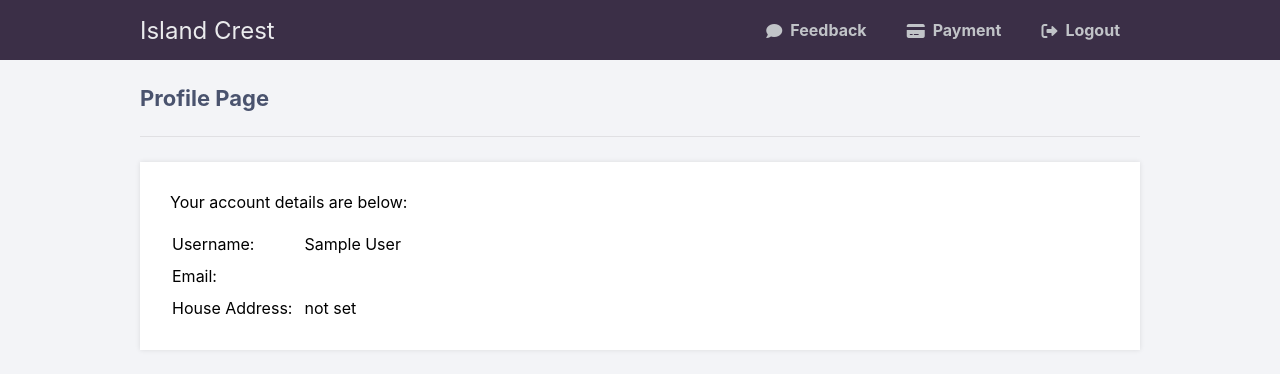
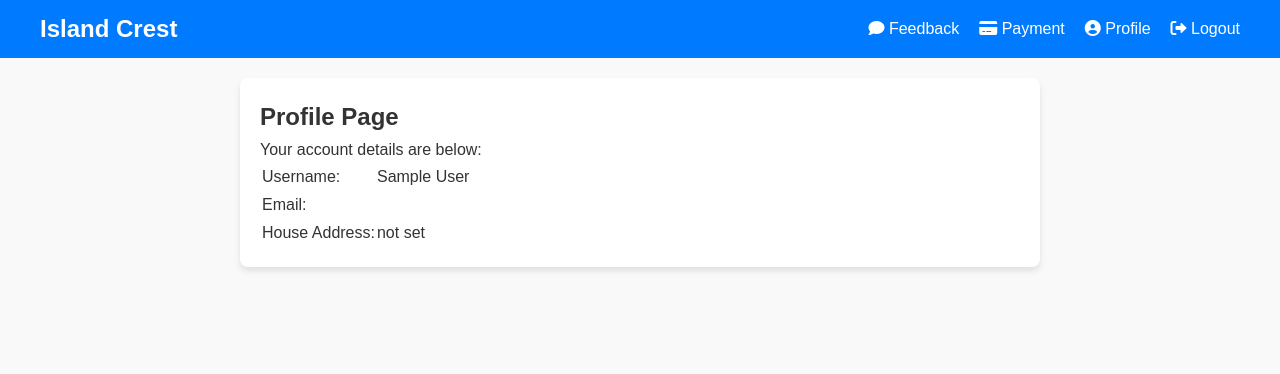
Before and after one commit to Darr3n2GG/Condominium_Management_System, a PHP site: page /frontend/profile.php in a window 1280 px wide. Shown: the top 374 px of the page. Run offline with PHP 8.4, Linux system fonts and the light colour scheme; the visitor is signed in with stand-in values (Sample User, id 1); data that the repository does not hold is empty.

Commit message:
profile page style follow

```diff
--- /dev/null
+++ b/assets/profile.css
@@ -0,0 +1,59 @@
+* {
+    margin: 0;
+    padding: 0;
+    box-sizing: border-box;
+  }
+
+  body {
+    font-family: 'Arial', sans-serif;
+    color: #333;
+    background-color: #f9f9f9;
+    line-height: 1.6;
+  }
+
+  .navbar {
+    background-color: #007bff;
+    color: white;
+    padding: 10px 0;
+  }
+
+  .navbar .container {
+    display: flex;
+    justify-content: space-between;
+    align-items: center;
+    max-width: 1200px;
+    margin: 0 auto;
+  }
+
+  .navbar .logo {
+    font-size: 24px;
+    font-weight: bold;
+    text-decoration: none;
+    color: white;
+  }
+
+  .nav-links {
+    list-style: none;
+    display: flex;
+    gap: 20px;
+  }
+
+  .nav-links li a {
+    color: white;
+    text-decoration: none;
+    font-size: 16px;
+    transition: color 0.3s;
+  }
+
+  .nav-links li a:hover {
+    color: #ffd700;
+  }
+
+  .content {
+    max-width: 800px;
+    margin: 20px auto;
+    padding: 20px;
+    background-color: #fff;
+    border-radius: 8px;
+    box-shadow: 0 4px 6px rgba(0, 0, 0, 0.1);
+  }
--- a/frontend/ad-home.html
+++ b/frontend/ad-home.html
@@ -13,7 +13,6 @@
 		<nav class="navtop">
 			<div>
                 <a href="ad-home.php" id="left">Island Crest</a>
-                <a href="feedback.html"><i class="fa-solid fa-comment"></i>Feedback</a>
                 <a href="ad-payment.php"><i class="fa-solid fa-credit-card"></i>Manage Payment</a>
 				<a href="ad-user.html"><i class="fas fa-user-circle"></i>Manage User</a>
 				<a href="../backend/logout.php"><i class="fas fa-sign-out-alt"></i>Logout</a>
--- a/frontend/profile.php
+++ b/frontend/profile.php
@@ -25,17 +25,20 @@ $house_number = $row[0]["house_number"];
 <head>
     <meta charset="utf-8">
     <title>World Residence Centre</title>
-    <link href="../assets/style.css" rel="stylesheet" type="text/css">
+    <link href="../assets/profile.css" rel="stylesheet" type="text/css">
     <link rel="stylesheet" href="https://cdnjs.cloudflare.com/ajax/libs/font-awesome/6.2.0/css/all.min.css" integrity="sha512-xh6O/CkQoPOWDdYTDqeRdPCVd1SpvCA9XXcUnZS2FmJNp1coAFzvtCN9BmamE+4aHK8yyUHUSCcJHgXloTyT2A==" crossorigin="anonymous" referrerpolicy="no-referrer">
 </head>
 
 <body class="loggedin">
-    <nav class="navtop">
-        <div>
-            <a href="home.php" id="left">Island Crest</a>
-            <a href="feedback.html"><i class="fa-solid fa-comment"></i>Feedback</a>
-            <a href="payment.php"><i class="fa-solid fa-credit-card"></i>Payment</a>
-            <a href="../backend/logout.php"><i class="fas fa-sign-out-alt"></i>Logout</a>
+    <nav class="navbar">
+        <div class="container">
+            <a href="home.php" class="logo">Island Crest</a>
+            <ul class="nav-links">
+                <li><a href="feedback.html"><i class="fa-solid fa-comment"></i> Feedback</a></li>
+                <li><a href="payment.php"><i class="fas fa-credit-card"></i> Payment</a></li>
+                <li><a href="profile.php"><i class="fas fa-user-circle"></i> Profile</a></li>
+                <li><a href="../backend/logout.php"><i class="fas fa-sign-out-alt"></i> Logout</a></li>
+            </ul>
         </div>
     </nav>
     <div class="content">
```
